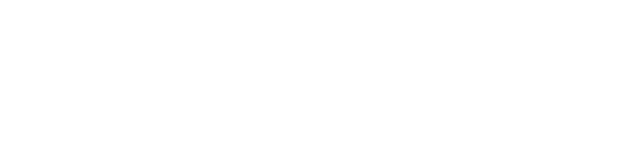
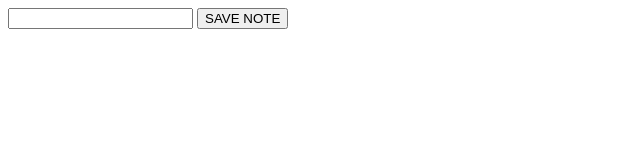
Before and after one commit to hahmatovic1/chrome-extension, a plain HTML site: page index.html in a window 1280 px wide. Shown: the whole page, without its empty margins (0-640 px from the left). Drawn offline with Linux system fonts and the light colour scheme.

Commit message:
feat: Add notes input field and button

```diff
--- a/index.html
+++ b/index.html
@@ -3,7 +3,8 @@
         <link rel="stylesheet" href="styles.css">
     </head>
     <body>
-
+        <input type="text" id="input-el">
+        <button id="input-btn">SAVE NOTE</button>
         <script src="index.js"></script>
     </body>
 </html>
```
